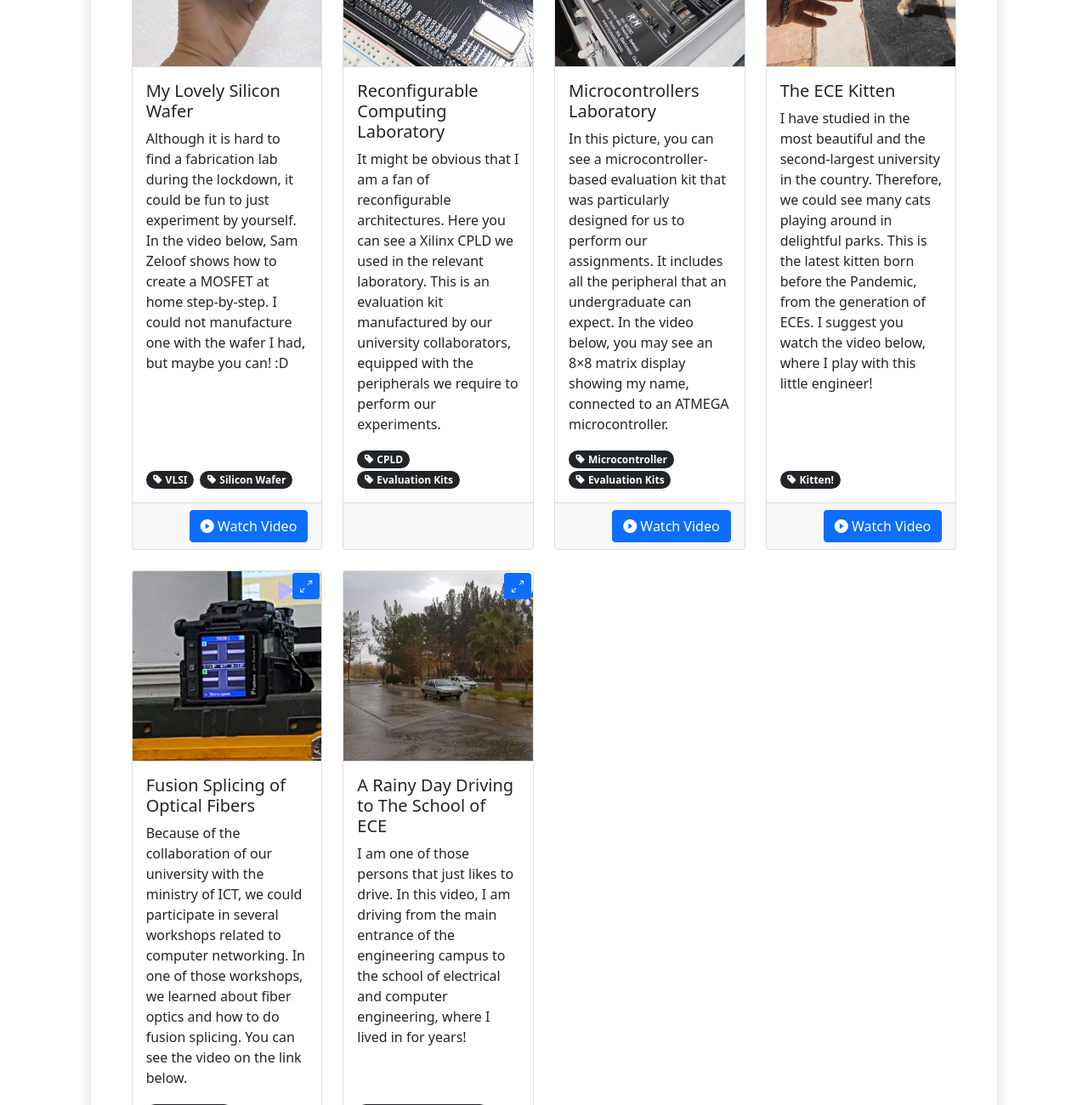
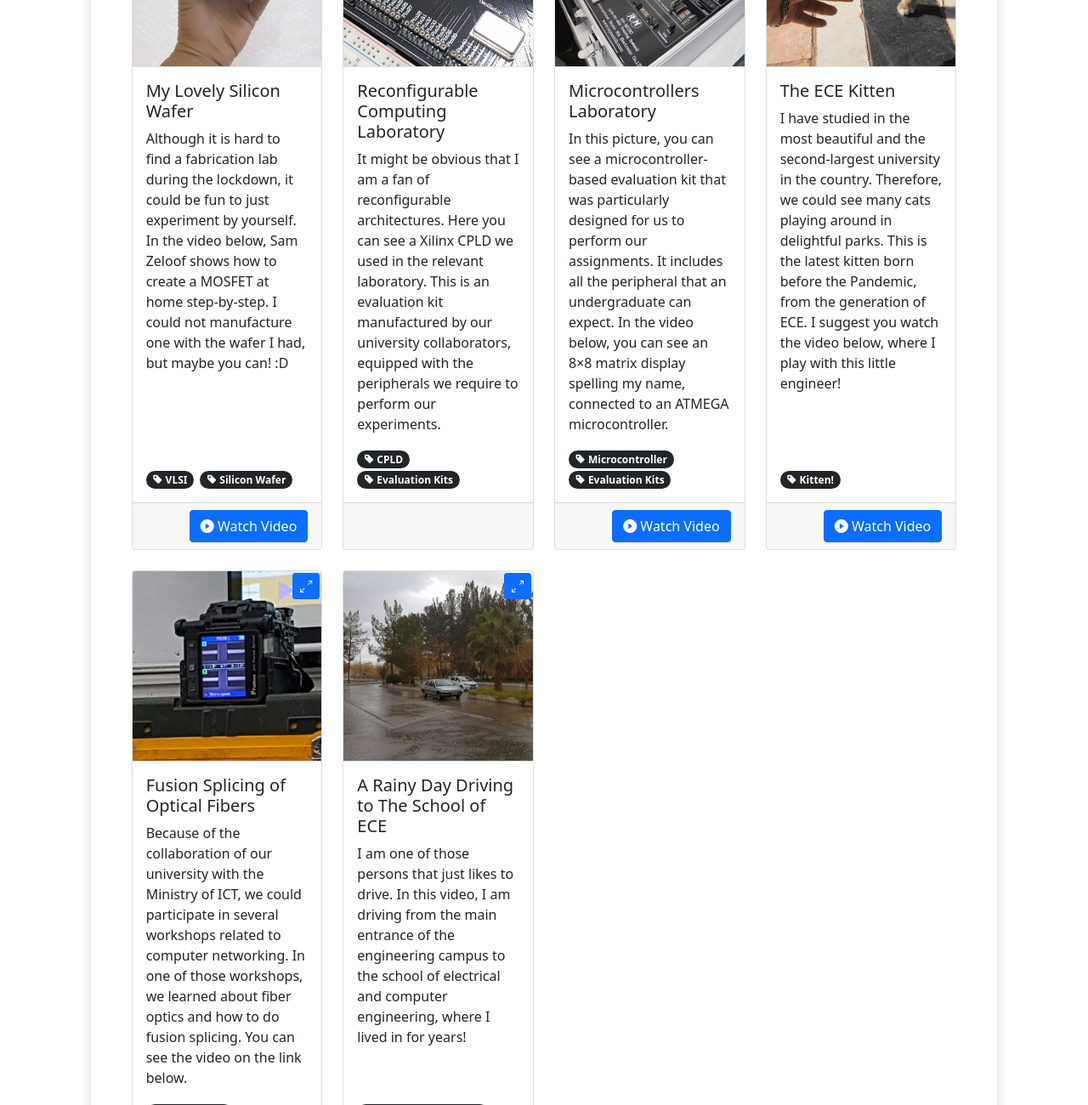
Before and after one commit to aliabbasi-engr/aliabbasi-engr.github.io, a plain HTML site: page gallery.html in a window 1280 px wide. Shown: the part 400-1700 px from the top of the page at 85% size. Drawn offline with nearby package versions, Linux system fonts and the light colour scheme.

Commit message:
Word change and fixes

```diff
--- a/gallery.html
+++ b/gallery.html
@@ -145,7 +145,7 @@
                                         Microcontrollers Laboratory
                                     </h5>
                                     <p class="card-text">
-                                        In this picture, you can see a microcontroller-based evaluation kit that was particularly designed for us to perform our assignments. It includes all the peripheral that an undergraduate can expect. In the video below, you may see an 8×8 matrix display showing my name, connected to an ATMEGA microcontroller.
+                                        In this picture, you can see a microcontroller-based evaluation kit that was particularly designed for us to perform our assignments. It includes all the peripheral that an undergraduate can expect. In the video below, you can see an 8×8 matrix display spelling my name, connected to an ATMEGA microcontroller.
                                     </p>
                                 </div>
                                 <div class="p-3 pt-0">
@@ -176,7 +176,7 @@
                                         The ECE Kitten
                                     </h5>
                                     <p class="card-text">
-                                        I have studied in the most beautiful and the second-largest university in the country. Therefore, we could see many cats playing around in delightful parks. This is the latest kitten born before the Pandemic, from the generation of ECEs. I suggest you watch the video below, where I play with this little engineer!
+                                        I have studied in the most beautiful and the second-largest university in the country. Therefore, we could see many cats playing around in delightful parks. This is the latest kitten born before the Pandemic, from the generation of ECE. I suggest you watch the video below, where I play with this little engineer!
                                     </p>
                                 </div>
                                 <div class="p-3 pt-0">
@@ -204,7 +204,7 @@
                                         Fusion Splicing of Optical Fibers
                                     </h5>
                                     <p class="card-text">
-                                        Because of the collaboration of our university with the ministry of ICT, we could participate in several workshops related to computer networking. In one of those workshops, we learned about fiber optics and how to do fusion splicing. You can see the video on the link below.
+                                        Because of the collaboration of our university with the Ministry of ICT, we could participate in several workshops related to computer networking. In one of those workshops, we learned about fiber optics and how to do fusion splicing. You can see the video on the link below.
                                     </p>
                                 </div>
                                 <div class="p-3 pt-0">
```
